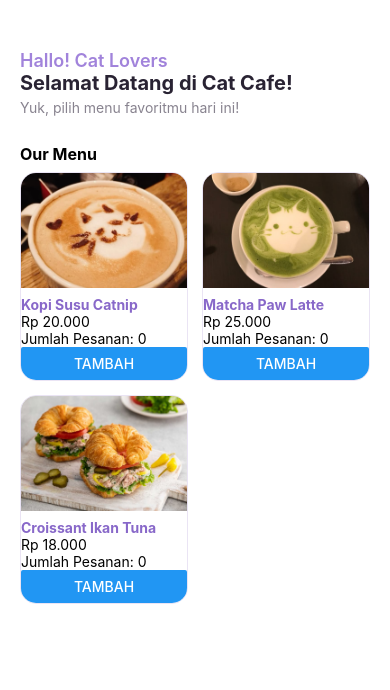
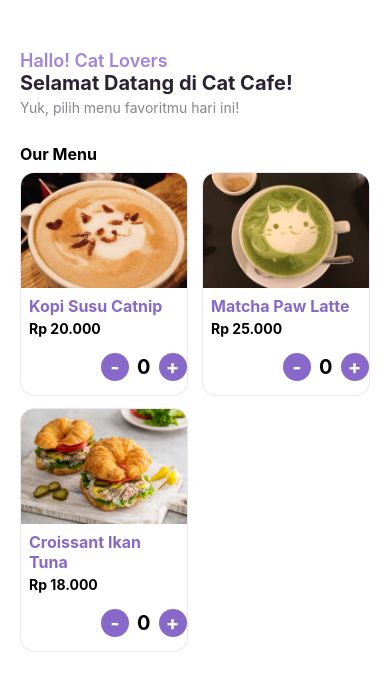
Before and after one commit to Kirana0219/rn-cat-cafe, a React Native app: screen / in a window 390 px wide. Shown: the top 690 px of the page. Built offline with nearby package versions, Linux system fonts and the light colour scheme.

Commit message:
memperbaii card pada menu item agar item bisa ditambah dan dikurangi sesuai dengan kebutuhan pengguna\

```diff
--- a/App.js
+++ b/App.js
@@ -28,6 +28,10 @@ const App = () => {
     setTotalPesanan(totalPesanan + harga);
   };
 
+  const kurangiPesanan = (harga) => {
+    setTotalPesanan(total => Math.max(0, total - 1))
+  }
+
   return (
     <View style={styles.container}>
       <View style={styles.header}>
@@ -46,6 +50,7 @@ const App = () => {
             harga={item.harga}
             gambar={item.gambar}
             onTambahPesanan={tambahPesanan}
+            onKurangiPesanan={kurangiPesanan}
           />
         ))}
       </View>
--- a/MenuItem.js
+++ b/MenuItem.js
@@ -1,13 +1,19 @@
 import React, { useState } from 'react';
-import { StyleSheet } from 'react-native';
-import {View, Image, Text, Button } from 'react-native';
+import { StyleSheet, TouchableOpacity } from 'react-native';
+import {View, Image, Text } from 'react-native';
 
-const MenuItem = ({nama, harga, gambar, onTambahPesanan}) => {
+const MenuItem = ({nama, harga, gambar, onTambahPesanan, onKurangiPesanan}) => {
     const [qty, setQty] = useState(0);
 
     const tambahMenu = () => {
-        setQty(qty + 1);
+        setQty(jumlah => jumlah + 1);
         onTambahPesanan();
+    }
+    const kurangiMenu = () => {
+        if(qty>0){
+            setQty(jumlah => jumlah - 1)
+            onKurangiPesanan();
+        }
     }
 
     return (
@@ -20,10 +26,19 @@ const MenuItem = ({nama, harga, gambar, onTambahPesanan}) => {
 
             <View>
                 <Text style={styles.namaMenu}>{nama}</Text>
-                <Text>Rp {harga.toLocaleString('id-ID')}</Text>
-                <Text>Jumlah Pesanan: {qty}</Text>
+                <Text style={styles.harga}>Rp {harga.toLocaleString('id-ID')}</Text>
+            </View>
 
-                <Button title="Tambah" onPress={tambahMenu} />
+            <View style={styles.kontrolPesanan}>
+                <TouchableOpacity style={styles.tombolKurang} onPress={kurangiMenu} activeOpacity={0.8}>
+                    <Text style={styles.textKurang}>-</Text>
+                </TouchableOpacity>
+
+                <Text style={styles.jumlahPesanan}>{qty}</Text>
+
+                <TouchableOpacity style={styles.tombolTambah} onPress={tambahMenu} activeOpacity={0.8}>
+                    <Text style={styles.textTambah}>+</Text>
+                </TouchableOpacity>
             </View>
         </View>
     );
@@ -35,20 +50,69 @@ const styles = StyleSheet.create({
         width: '48%',
         borderWidth: 1,
         borderColor: '#EAE4F4',
-        borderRadius: 16,
-        marginBottom: 14,
+        borderRadius: 14,
+        marginBottom: 12,
         overflow: 'hidden'
     },
     gambar: {
         width: '100%',
         height: 115,
-        backgroundColor: '#F5F0FF',
+        backgroundColor: '#F5F0FF'
     },
     namaMenu: {
         marginTop: 8,
+        fontSize: 16,
+        fontWeight: 'bold',
+        color: '#8868c9',
+        paddingHorizontal: 8
+    },
+    harga: {
         fontSize: 14,
         fontWeight: 'bold',
-        color: '#8868c9',
+        marginTop: 4,
+        marginBottom: 4,
+        paddingHorizontal: 8
+    },
+    kontrolPesanan: {
+        flexDirection: 'row',
+        alignItems: 'center',
+        gap: 8,
+        marginBottom: 14,
+        marginTop: 12,
+        paddingHorizontal: 80
+    },
+    tombolTambah: {
+        width: 28,
+        height: 28,
+        borderRadius: 14,
+        backgroundColor: '#8868c9',
+        alignItems: 'center',
+        justifyContent: 'center'
+    },
+    textTambah: {
+        color: '#ffff',
+        fontSize: 20,
+        fontWeight: 'bold',
+        lineHeight: 24
+    },
+    tombolKurang: {
+        width: 28,
+        height: 28,
+        borderRadius: 14,
+        backgroundColor: '#8868c9',
+        alignItems: 'center',
+        justifyContent: 'center'
+    },
+    textKurang: {
+        color: '#ffff',
+        fontSize: 20,
+        fontWeight: 'bold',
+        lineHeight: 24
+    },
+    jumlahPesanan: {
+        fontSize: 20,
+        color: 'black',
+        fontWeight: 'bold'
     },
 })
 export default MenuItem;
```
